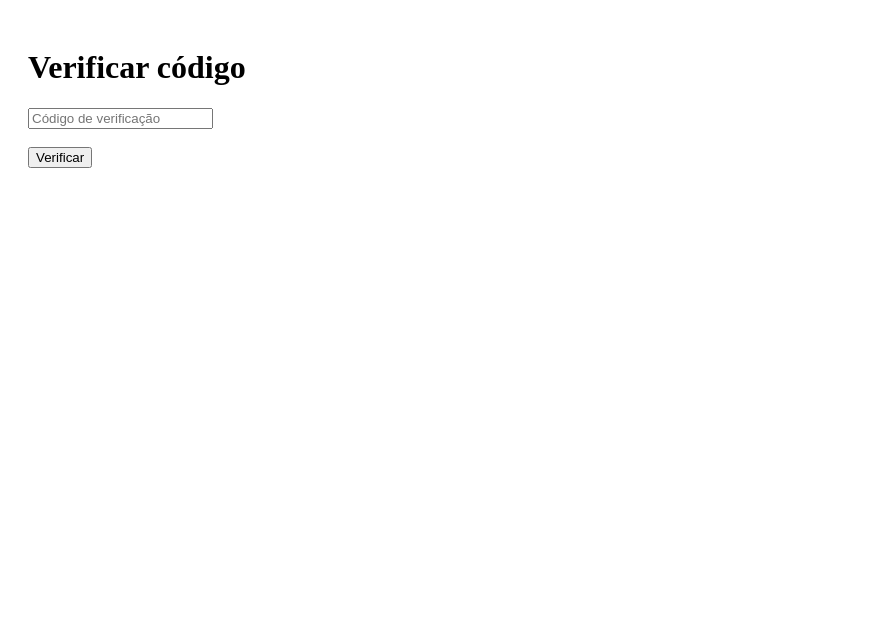
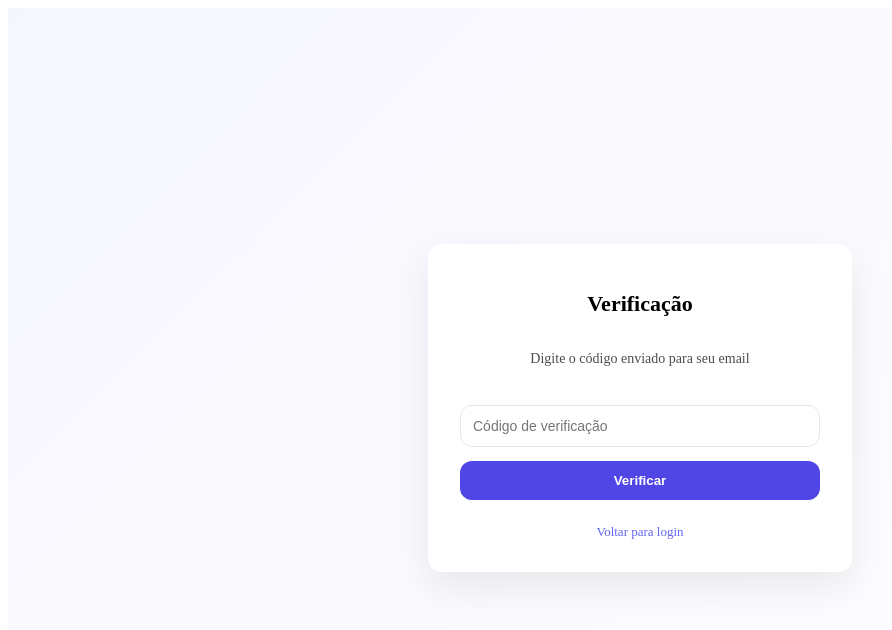
Before and after one commit to GabrielOliveira1430/crudUsuario-frontend, a React (Vite) app: page /verify-2fa in a window 1280 px wide. Shown: the top 630 px of the page, without its empty margins (0-892 px from the left). Built offline with nearby package versions, Linux system fonts and the light colour scheme.

Commit message:
fix(input): add optional value prop to support controlled inputs without breaking RHF

```diff
--- a/src/components/Input.tsx
+++ b/src/components/Input.tsx
@@ -11,12 +11,24 @@ type Props = {
   error?: string;
 
   name?: string;
+  value?: string; // ✅ ADICIONADO (não quebra nada)
   onChange?: (e: React.ChangeEvent<HTMLInputElement>) => void;
   onBlur?: (e: React.FocusEvent<HTMLInputElement>) => void;
 };
 
 const Input = forwardRef<HTMLInputElement, Props>(
-  ({ placeholder, type = "text", error, name, onChange, onBlur }, ref) => {
+  (
+    {
+      placeholder,
+      type = "text",
+      error,
+      name,
+      value,
+      onChange,
+      onBlur,
+    },
+    ref
+  ) => {
     const { theme } = useTheme();
 
     const [showPassword, setShowPassword] = useState(false);
@@ -59,8 +71,9 @@ const Input = forwardRef<HTMLInputElement, Props>(
     return (
       <div style={wrapper}>
         <input
-          ref={ref} // 🔥 AGORA FUNCIONA COM RHF
+          ref={ref}
           name={name}
+          value={value} // ✅ agora aceita controlado
           style={style}
           placeholder={placeholder}
           type={inputType}
--- a/src/pages/Login.tsx
+++ b/src/pages/Login.tsx
@@ -8,7 +8,6 @@ import { z } from "zod";
 import { zodResolver } from "@hookform/resolvers/zod";
 import toast from "react-hot-toast";
 
-// 🔥 schema de validação
 const schema = z.object({
   email: z.string().email("Email inválido"),
   password: z.string().min(6, "Senha mínima de 6 caracteres"),
@@ -34,9 +33,6 @@ export default function Login() {
   });
 
   const onSubmit = (data: FormData) => {
-    // 🔥 DEBUG (pode remover depois)
-    console.log("LOGIN DATA:", data);
-
     mutate(data, {
       onSuccess: () => {
         toast.success("Código enviado!");
@@ -51,8 +47,10 @@ export default function Login() {
   return (
     <div style={container}>
       <div style={{ ...card, background: theme.colors.card }}>
-        <h1 style={title}>Bem-vindo</h1>
-        <p style={subtitle}>Acesse sua conta</p>
+        <div style={header}>
+          <h1 style={title}>Bem-vindo</h1>
+          <p style={subtitle}>Acesse sua conta</p>
+        </div>
 
         <form style={form} onSubmit={handleSubmit(onSubmit)}>
           <Input
@@ -87,30 +85,37 @@ export default function Login() {
   );
 }
 
-// 🎨 estilos
 const container: React.CSSProperties = {
   height: "100vh",
   display: "flex",
   alignItems: "center",
   justifyContent: "center",
+  background: "linear-gradient(135deg, #6366f10f, transparent)",
 };
 
 const card: React.CSSProperties = {
-  width: 350,
-  padding: 30,
-  borderRadius: 12,
-  boxShadow: "0 10px 30px rgba(0,0,0,0.1)",
+  width: 360,
+  padding: 32,
+  borderRadius: 14,
+  boxShadow: "0 15px 40px rgba(0,0,0,0.08)",
   display: "flex",
   flexDirection: "column",
-  gap: 20,
+  gap: 24,
+  animation: "fadeIn 0.4s ease",
+};
+
+const header: React.CSSProperties = {
+  textAlign: "center",
+  display: "flex",
+  flexDirection: "column",
+  gap: 6,
 };
 
 const title: React.CSSProperties = {
-  textAlign: "center",
+  fontSize: 24,
 };
 
 const subtitle: React.CSSProperties = {
-  textAlign: "center",
   fontSize: 14,
   opacity: 0.7,
 };
@@ -118,7 +123,7 @@ const subtitle: React.CSSProperties = {
 const form: React.CSSProperties = {
   display: "flex",
   flexDirection: "column",
-  gap: 12,
+  gap: 14,
 };
 
 const links: React.CSSProperties = {
--- a/src/pages/Verify2FA.tsx
+++ b/src/pages/Verify2FA.tsx
@@ -1,10 +1,15 @@
 import { useState } from "react";
 import { useVerify2FA } from "../hooks/useAuth";
 import { useNavigate } from "react-router-dom";
+import { useTheme } from "../hooks/useTheme";
+import Input from "../components/Input";
+import Button from "../components/Button";
+import toast from "react-hot-toast";
 
 export default function Verify2FA() {
   const { mutate, isPending } = useVerify2FA();
   const navigate = useNavigate();
+  const { theme } = useTheme();
 
   const [code, setCode] = useState("");
   const email = localStorage.getItem("auth_email");
@@ -13,13 +18,13 @@ export default function Verify2FA() {
     e.preventDefault();
 
     if (!email) {
-      alert("Sessão expirada. Faça login novamente.");
+      toast.error("Sessão expirada");
       navigate("/");
       return;
     }
 
     if (!code.trim()) {
-      alert("Digite o código");
+      toast.error("Digite o código");
       return;
     }
 
@@ -27,29 +32,85 @@ export default function Verify2FA() {
       { email, code },
       {
         onError: () => {
-          alert("Código inválido");
+          toast.error("Código inválido");
         },
       }
     );
   };
 
   return (
-    <div style={{ padding: 20 }}>
-      <h1>Verificar código</h1>
+    <div style={container}>
+      <div style={{ ...card, background: theme.colors.card }}>
+        <div style={header}>
+          <h1 style={title}>Verificação</h1>
+          <p style={subtitle}>
+            Digite o código enviado para seu email
+          </p>
+        </div>
 
-      <form onSubmit={handleSubmit}>
-        <input
-          placeholder="Código de verificação"
-          value={code}
-          onChange={(e) => setCode(e.target.value)}
-        />
+        <form style={form} onSubmit={handleSubmit}>
+          <Input
+            placeholder="Código de verificação"
+            value={code}
+            onChange={(e) => setCode(e.target.value)}
+          />
 
-        <br /><br />
+          <Button loading={isPending} fullWidth>
+            Verificar
+          </Button>
+        </form>
 
-        <button type="submit" disabled={isPending}>
-          {isPending ? "Verificando..." : "Verificar"}
-        </button>
-      </form>
+        <span style={back} onClick={() => navigate("/")}>
+          Voltar para login
+        </span>
+      </div>
     </div>
   );
 }
+
+const container: React.CSSProperties = {
+  height: "100vh",
+  display: "flex",
+  alignItems: "center",
+  justifyContent: "center",
+  background: "linear-gradient(135deg, #6366f10f, transparent)",
+};
+
+const card: React.CSSProperties = {
+  width: 360,
+  padding: 32,
+  borderRadius: 14,
+  boxShadow: "0 15px 40px rgba(0,0,0,0.08)",
+  display: "flex",
+  flexDirection: "column",
+  gap: 24,
+};
+
+const header: React.CSSProperties = {
+  textAlign: "center",
+  display: "flex",
+  flexDirection: "column",
+  gap: 6,
+};
+
+const title: React.CSSProperties = {
+  fontSize: 22,
+};
+
+const subtitle: React.CSSProperties = {
+  fontSize: 14,
+  opacity: 0.7,
+};
+
+const form: React.CSSProperties = {
+  display: "flex",
+  flexDirection: "column",
+  gap: 14,
+};
+
+const back: React.CSSProperties = {
+  textAlign: "center",
+  fontSize: 13,
+  cursor: "pointer",
+  color: "#6366f1",
+};
```
